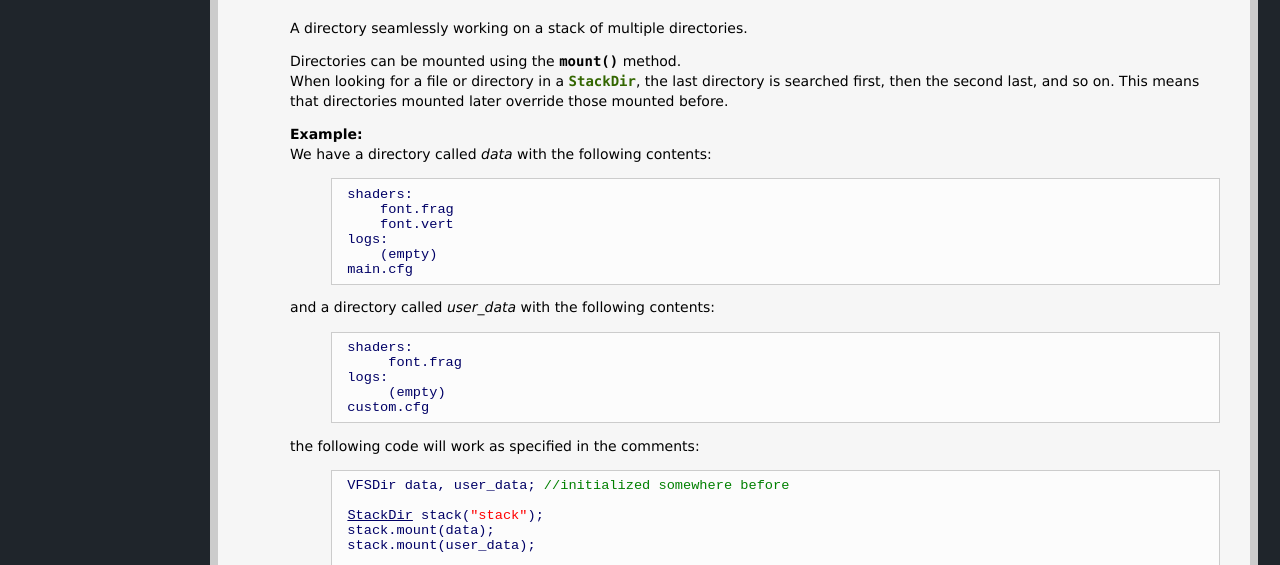
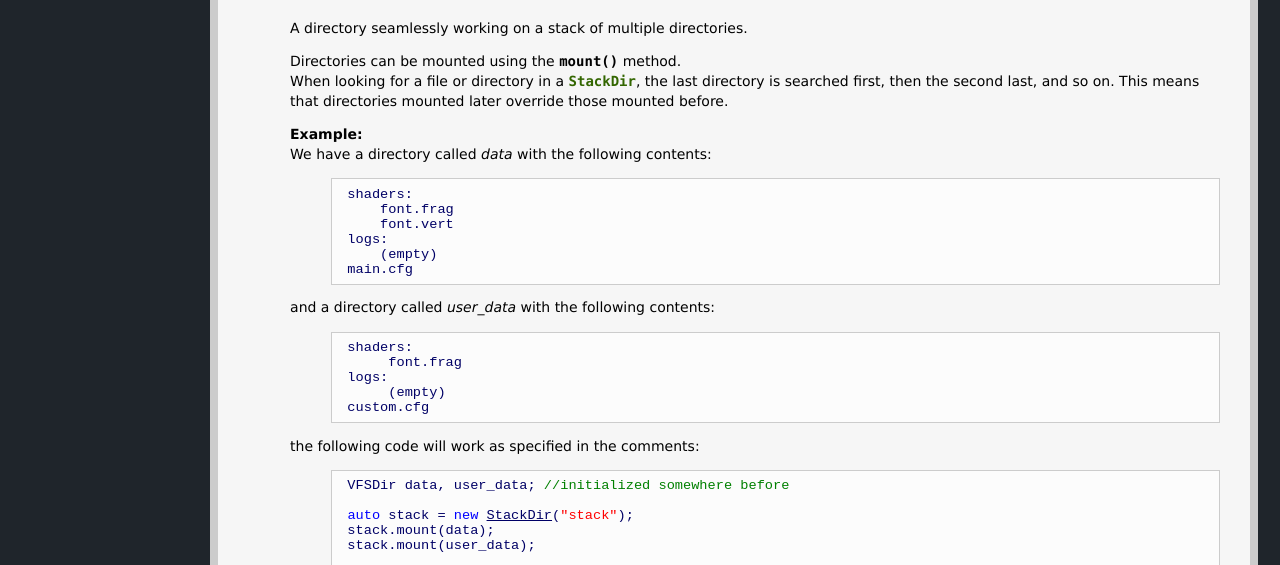
Before and after one commit to kiith-sa/D-GameVFS, a plain HTML site: page doc/html/dgamevfs.stack.html in a window 1280 px wide. Shown: the part 191-756 px from the top of the page. Drawn offline with Linux system fonts and the light colour scheme.

Commit message:
Fixed a documenation bug.

```diff
--- a/doc/html/dgamevfs.stack.html
+++ b/doc/html/dgamevfs.stack.html
@@ -67,7 +67,7 @@ We have a directory called <i>data</i> with the following contents:
  the following code will work as specified in the comments:
 <pre class="d_code"> VFSDir data, user_data; <span class="d_comment">//initialized somewhere before
 </span>
- <span class="d_psymbol">StackDir</span> stack(<span class="d_string">"stack"</span>);
+ <span class="d_keyword">auto</span> stack = <span class="d_keyword">new</span> <span class="d_psymbol">StackDir</span>(<span class="d_string">"stack"</span>);
  stack.mount(data);
  stack.mount(user_data);
 
```
Also changed, not shown: 1 other file.
